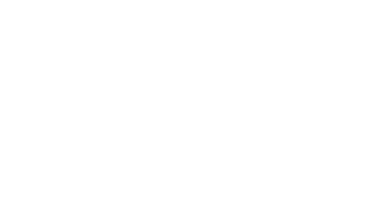
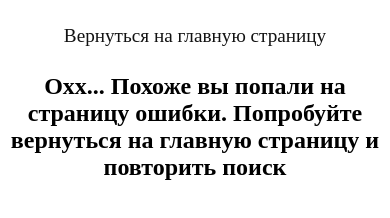
Before and after one commit to Ivan787-lab/page-404, a website built with webpack: page src/index.html in a window 390 px wide. Built offline with nearby package versions, Linux system fonts and the light colour scheme; a web font is replaced by a local one.

Commit message:
work was completed

```diff
--- a/src/css/style.scss
+++ b/src/css/style.scss
@@ -1,9 +1,79 @@
 * {
-    margin: 0;
-    padding: 0;
+  margin: 0;
+  padding: 0;
 }
 
 @font-face {
-    font-family: 'Open-Sans';
-    src: url(../fonts/NotoSansJP-Regular.otf);
+  font-family: "Open-Sans";
+  src: url(../fonts/NotoSansJP-Regular.otf);
 }
+
+main {
+  font-family: "Open-Sans";
+  display: flex;
+  flex-direction: column;
+  width: 100%;
+  align-items: center;
+  text-align: center;
+
+  .main__go-back {
+    text-decoration: none;
+    color: #121212;
+    margin: 25px;
+    text-align: center;
+    font-size: 2em;
+    display: flex;
+    flex-direction: column;
+    align-items: center;
+    width: max-content;
+
+    &::after {
+      width: 0;
+      height: 1px;
+      background-color: black;
+      content: "";
+      transition: 0.5s all;
+    }
+    &:hover {
+      &::after {
+        width: 100%;
+      }
+    }
+  }
+}
+
+@media (max-width: 320px) {
+    main {
+        .main__go-back {
+            font-size: 1.2em;
+        }
+    }
+  }
+  @media (max-width: 375px) {
+    main {
+        .main__go-back {
+            font-size: 1.2em;
+        }
+    }
+  }
+  @media (max-width: 425px) {
+    main {
+        .main__go-back {
+            font-size: 1.2em;
+        }
+    }
+  }
+  @media (max-width: 768px) {
+    main {
+        .main__go-back {
+            font-size: 1.2em;
+        }
+    }
+  }
+  @media (max-width: 1024px) {
+    main {
+        .main__go-back {
+            font-size: 1.2em;
+        }
+    }
+  }
--- a/src/index.html
+++ b/src/index.html
@@ -27,6 +27,9 @@
         content="https://metatags.io/assets/meta-tags-16a33a6a8531e519cc0936fbba0ad904e52d35f34a46c97a2c9f6f7dd7d336f2.png">
 </head>
 <body>
-
+    <main>
+        <a href="#" class="main__go-back">Вернуться на главную страницу</a>
+        <h2 class="main__title">Охх... Похоже вы попали на страницу ошибки. Попробуйте вернуться на главную страницу и повторить поиск</р2>
+    </main>
 </body>
 </html>
```
